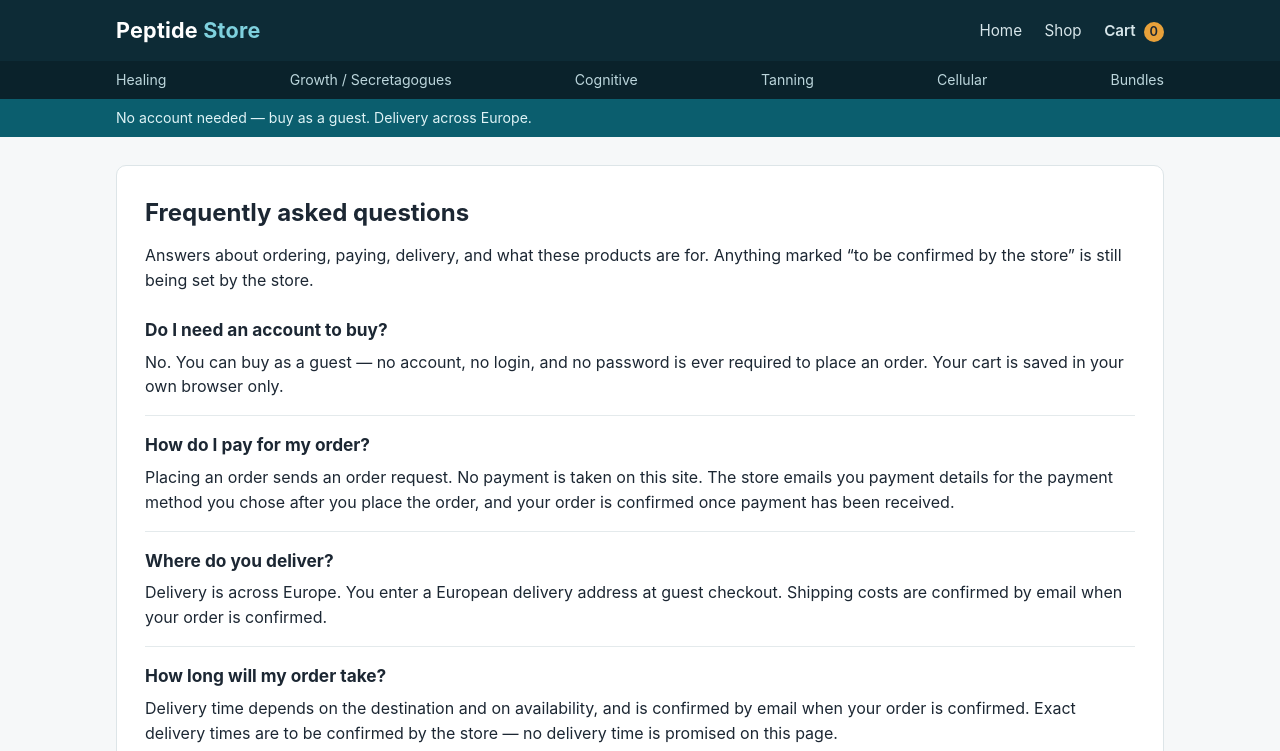
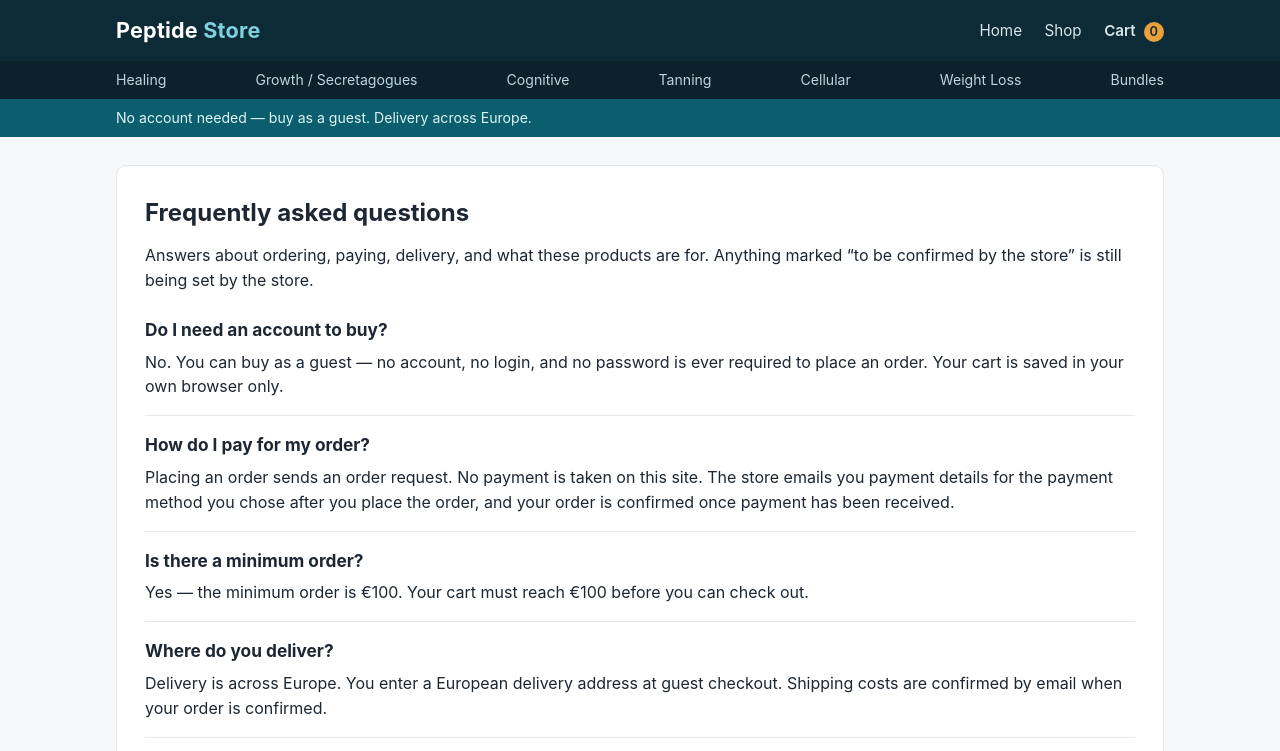
Before and after one commit to ClarenceAtim/peptide-store, a plain HTML site: page faq.html in a window 1280 px wide. Shown: the top 751 px of the page. Drawn offline with Linux system fonts and the light colour scheme.

Commit message:
Minimum order 100 EUR, payment method on checkout page, Weight Loss nav links (faq.html)

```diff
--- a/faq.html
+++ b/faq.html
@@ -22,6 +22,7 @@
   "mainEntity": [
     {"@type": "Question", "name": "Do I need an account to buy?", "acceptedAnswer": {"@type": "Answer", "text": "No. You can buy as a guest — no account, no login, and no password is ever required to place an order."}},
     {"@type": "Question", "name": "How do I pay for my order?", "acceptedAnswer": {"@type": "Answer", "text": "Placing an order sends an order request. No payment is taken on this site. The store emails you payment details for the payment method you chose after you place the order."}},
+    {"@type": "Question", "name": "Is there a minimum order?", "acceptedAnswer": {"@type": "Answer", "text": "Yes. The minimum order is 100 euros. Your cart must reach 100 euros before you can check out."}},
     {"@type": "Question", "name": "Where do you deliver?", "acceptedAnswer": {"@type": "Answer", "text": "Delivery is across Europe. Shipping costs and delivery times are confirmed by email when your order is confirmed."}},
     {"@type": "Question", "name": "What are these products for?", "acceptedAnswer": {"@type": "Answer", "text": "All products are for laboratory research use only. They are not for human or animal use, and they are not drugs, foods, dietary supplements, or cosmetics."}},
     {"@type": "Question", "name": "How do I check on my order?", "acceptedAnswer": {"@type": "Answer", "text": "You receive an order reference on screen after placing an order request. Keep it, and reply to your order confirmation email quoting the reference to ask about your order."}},
@@ -47,6 +48,7 @@
       <a href="category.html?cat=cognitive">Cognitive</a>
       <a href="category.html?cat=tanning">Tanning</a>
       <a href="category.html?cat=cellular">Cellular</a>
+      <a href="category.html?cat=weight-loss">Weight Loss</a>
       <a href="category.html?cat=bundles">Bundles</a>
     </div>
   </nav>
@@ -68,6 +70,11 @@
     <div class="faq-item">
       <h2>How do I pay for my order?</h2>
       <p>Placing an order sends an order request. No payment is taken on this site. The store emails you payment details for the payment method you chose after you place the order, and your order is confirmed once payment has been received.</p>
+    </div>
+
+    <div class="faq-item">
+      <h2>Is there a minimum order?</h2>
+      <p>Yes — the minimum order is €100. Your cart must reach €100 before you can check out.</p>
     </div>
 
     <div class="faq-item">
@@ -124,6 +131,7 @@
           <li><a href="category.html?cat=cognitive">Cognitive</a></li>
           <li><a href="category.html?cat=tanning">Tanning</a></li>
           <li><a href="category.html?cat=cellular">Cellular</a></li>
+          <li><a href="category.html?cat=weight-loss">Weight Loss</a></li>
           <li><a href="category.html?cat=bundles">Bundles</a></li>
         </ul>
       </div>
```
